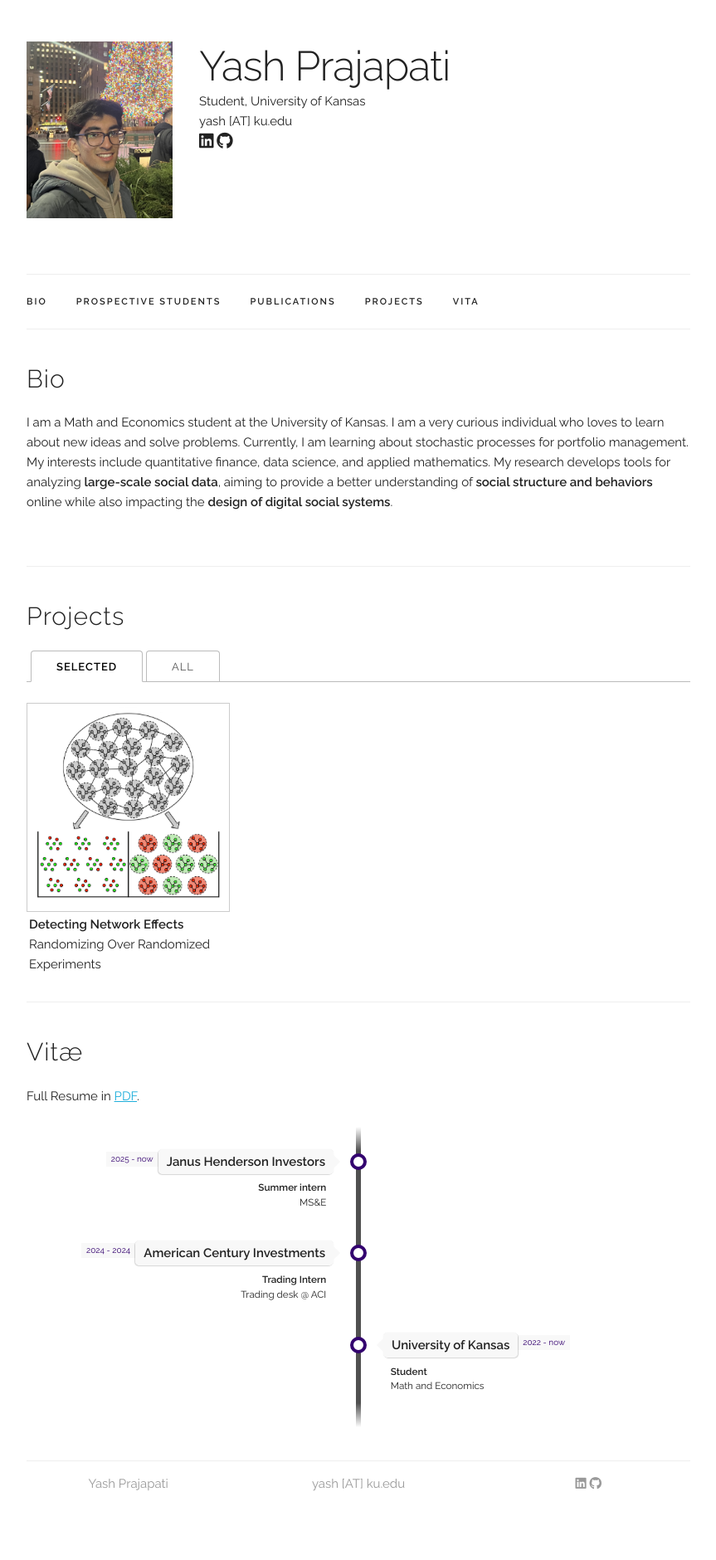
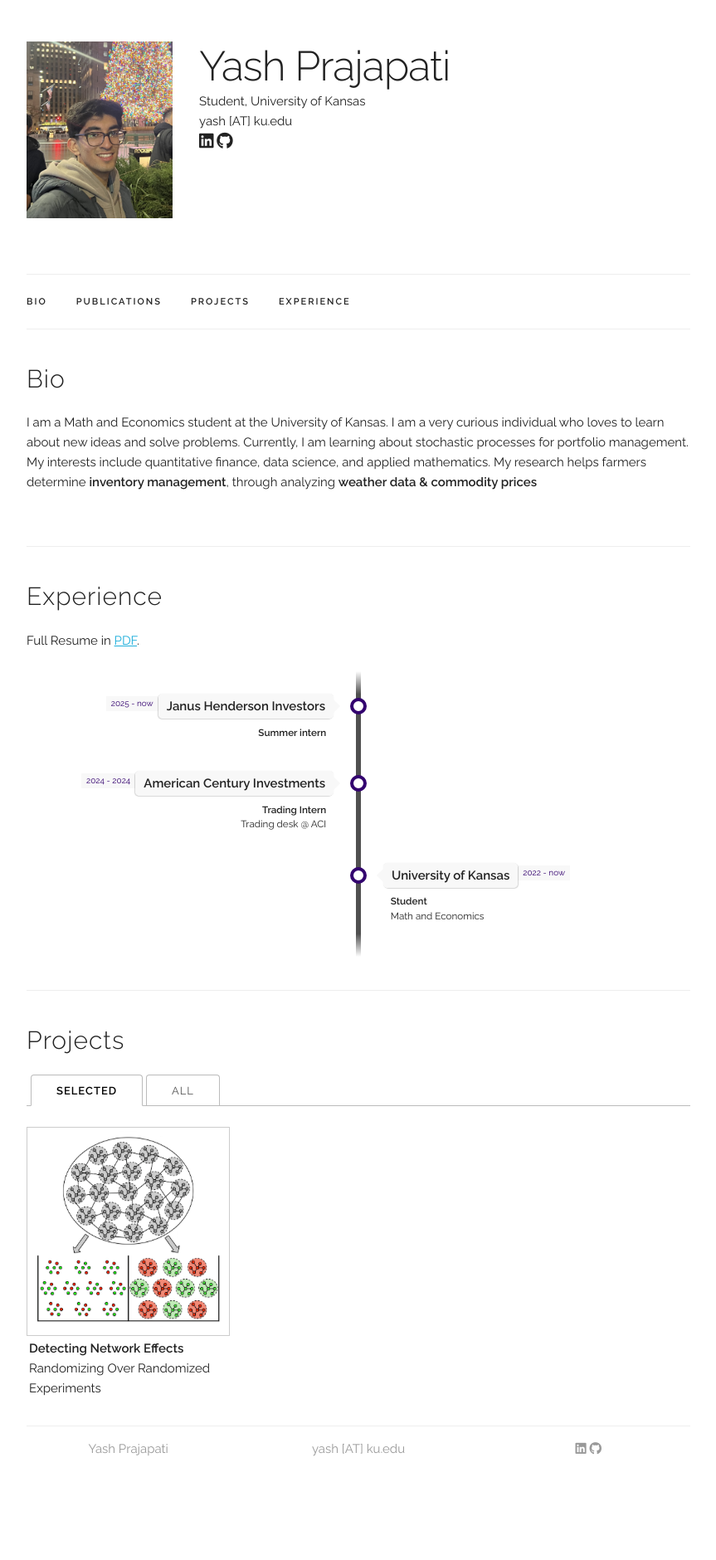
Before and after one commit to poseidonyash/www_personal, a Jekyll site: the page built from index.html, in a window 1280 px wide. Shown: the whole page at 83% size, without its empty margins (208-1071 px from the left). Built offline with Jekyll 4.4.1, drawn with Linux system fonts in a browser that asks for light colours; after the commit the page ends 1838 px from its top, so only the background shows below that.

Commit message:
updated bio

```diff
--- a/_data/experience.yaml
+++ b/_data/experience.yaml
@@ -3,7 +3,7 @@ experiences:
 - place: "Janus Henderson Investors"
   time: "2025 - now"
   title: "Summer intern"
-  subtitle: "MS&E"
+  subtitle: ""
   category: "work"
 
 - place: "American Century Investments"
--- a/_layouts/default.html
+++ b/_layouts/default.html
@@ -89,10 +89,9 @@
       <div class="container">
         <ul class="navbar-list">
           <li class="navbar-item"><a class="navbar-link" href={{ "/index.html#bio" | prepend: site.baseurl }}>Bio</a></li>
-          <li class="navbar-item"><a class="navbar-link" href={{ "/index.html#prospective-students" | prepend: site.baseurl }}>Prospective Students</a></li>
           <li class="navbar-item"><a class="navbar-link" href={{ "/index.html#publications" | prepend: site.baseurl }}>Publications</a></li>
           <li class="navbar-item"><a class="navbar-link" href={{ "/index.html#projects" | prepend: site.baseurl }}>Projects</a></li>
-          <li class="navbar-item"><a class="navbar-link" href={{ "/index.html#resume" | prepend: site.baseurl }}>Vita</a></li>
+          <li class="navbar-item"><a class="navbar-link" href={{ "/index.html#resume" | prepend: site.baseurl }}>Experience</a></li>
         </ul>
       </div>
     </nav>
--- a/index.html
+++ b/index.html
@@ -7,10 +7,8 @@ title: Home
   <h4>Bio</h4>
   <p>
   I am a Math and Economics student at the University of Kansas. I am a very curious individual who loves to learn about new ideas and solve problems. Currently, I am learning about stochastic processes for portfolio management. My interests include quantitative finance, data science, and applied mathematics.
-  My research develops tools for analyzing <b>large-scale social data</b>, aiming to provide a better understanding of <b>social structure and behaviors</b> online while also impacting the <b>design of digital social systems</b>.
-  </p>
+  My research helps farmers determine <b>inventory management</b>, through analyzing <b>weather data & commodity prices</b>
 </div>
-
 <!--
 <div class="docs-section" id="prospective-students">
   <h4>Prospective Students</h4>
@@ -126,6 +124,30 @@ title: Home
   </div>
 </div>
 -->
+<!-- ========== RESUME ========== -->
+<div class="docs-section" id="resume">
+  <h4>Experience</h4>
+  <p>Full Resume in <a href={{ "/assets/cv/cv_web.pdf" | prepend: site.baseurl }} target="_blank">PDF</a>.</p>
+
+  <!-- The Timeline -->
+  <ul class="timeline">
+    {% for exp in site.data.experience.experiences %}
+    <li>
+      {% if exp.category == "work" %}
+      <div class="direction-l">
+      {% else %}
+      <div class="direction-r">
+      {% endif %}
+        <div class="flag-wrapper">
+          <span class="flag">{{ exp.place }}</span>
+          <span class="time-wrapper"><span class="time">{{ exp.time }}</span></span>
+        </div>
+        <div class="desc"><b>{{ exp.title }}</b> <br/> {{ exp.subtitle }}</div>
+      </div>
+    </li>
+    {% endfor %}
+  </ul>
+</div>
 <!-- ========== PROJECTS ========== -->
 <div class="docs-section" id="projects">
   <h4>Projects</h4>
@@ -200,31 +222,7 @@ title: Home
 
 </div>
 
-<!-- ========== RESUME ========== -->
-<div class="docs-section" id="resume">
-  <h4>Vitæ</h4>
 
-  <p>Full Resume in <a href={{ "/assets/cv/cv_web.pdf" | prepend: site.baseurl }} target="_blank">PDF</a>.</p>
-
-  <!-- The Timeline -->
-  <ul class="timeline">
-    {% for exp in site.data.experience.experiences %}
-    <li>
-      {% if exp.category == "work" %}
-      <div class="direction-l">
-      {% else %}
-      <div class="direction-r">
-      {% endif %}
-        <div class="flag-wrapper">
-          <span class="flag">{{ exp.place }}</span>
-          <span class="time-wrapper"><span class="time">{{ exp.time }}</span></span>
-        </div>
-        <div class="desc"><b>{{ exp.title }}</b> <br/> {{ exp.subtitle }}</div>
-      </div>
-    </li>
-    {% endfor %}
-  </ul>
-</div>
 <!--
 <div class="docs-section" id="template">
   <h4>Website Design</h4>
```
